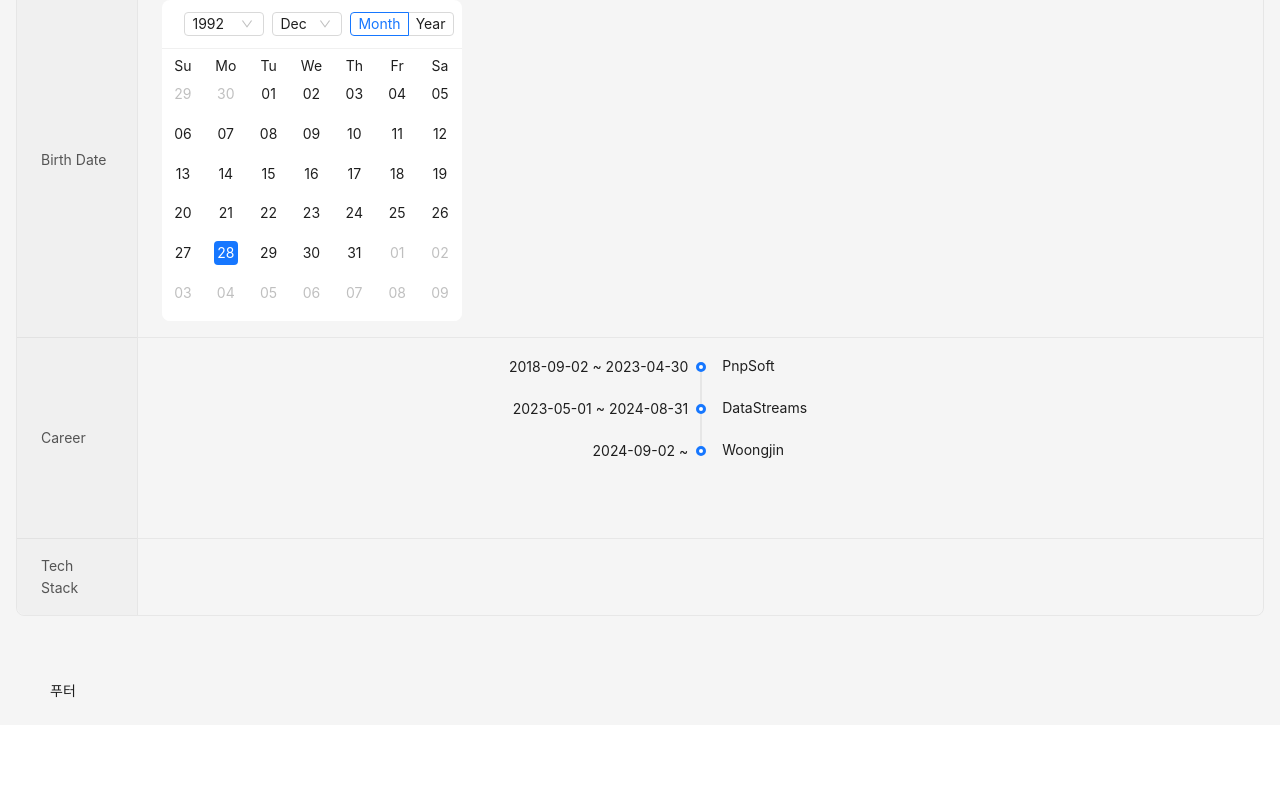
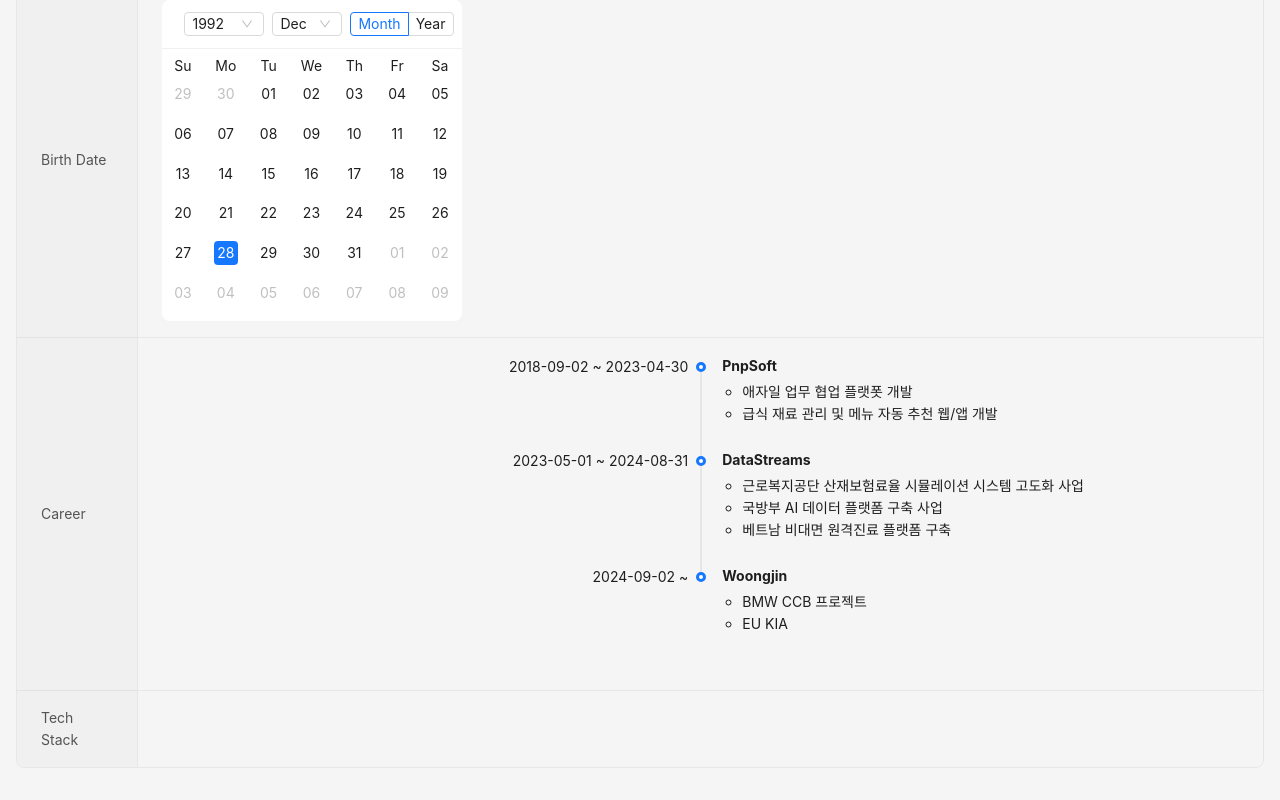
Before and after one commit to DukhoKo/ReactStudy, a React app in the folder my_id_card/: page /about in a window 1280 px wide. Shown: the part 536-1336 px from the top of the page. Before the commit the page ends 1261 px from the top, so only its background shows below. Built offline with nearby package versions, Linux system fonts and the light colour scheme; the HTML template or start-up script is replaced by a standard one.

Commit message:
Update About.jsx

```diff
--- a/my_id_card/src/pages/Me/About.jsx
+++ b/my_id_card/src/pages/Me/About.jsx
@@ -5,18 +5,35 @@
 
 const career = [
   {
-    label: '2018-09-02 ~ 2023-04-30',
-    children: 'PnpSoft',
+    period: '2018-09-02 ~ 2023-04-30',
+    company: 'PnpSoft',
+    tasks: ['애자일 업무 협업 플랫폿 개발','급식 재료 관리 및 메뉴 자동 추천 웹/앱 개발']
   },
   {
-    label: '2023-05-01 ~ 2024-08-31',
-    children: 'DataStreams',
+    period: '2023-05-01 ~ 2024-08-31',
+    company: 'DataStreams',
+    tasks: ['근로복지공단 산재보험료율 시뮬레이션 시스템 고도화 사업','국방부 AI 데이터 플랫폼 구축 사업','베트남 비대면 원격진료 플랫폼 구축']
   },
   {
-    label: '2024-09-02 ~',
-    children: 'Woongjin',
+    period: '2024-09-02 ~ ',
+    company: 'Woongjin',
+    tasks: ['BMW CCB 프로젝트','EU KIA']
   }
 ];
+
+const timelineItems = career.map((item) => ({
+  label: item.period,
+  children: (
+    <>
+      <strong>{item.company}</strong>
+      <ul style={{ margin: '4px 0', paddingLeft: '20px' }}>
+        {item.tasks.map((task, index) => (
+          <li key={index}>{task}</li>
+        ))}
+      </ul>
+    </>
+  ),
+}));
 
 function About() {
   const [value, setValue] = useState(() => dayjs('1992-12-28'));
@@ -56,7 +73,7 @@
       children: (
         <Timeline
           mode="left"
-          items={career}
+          items={timelineItems}
           style={{ marginTop: '8px', marginBottom: '8px' }}
         />
       ),
```
